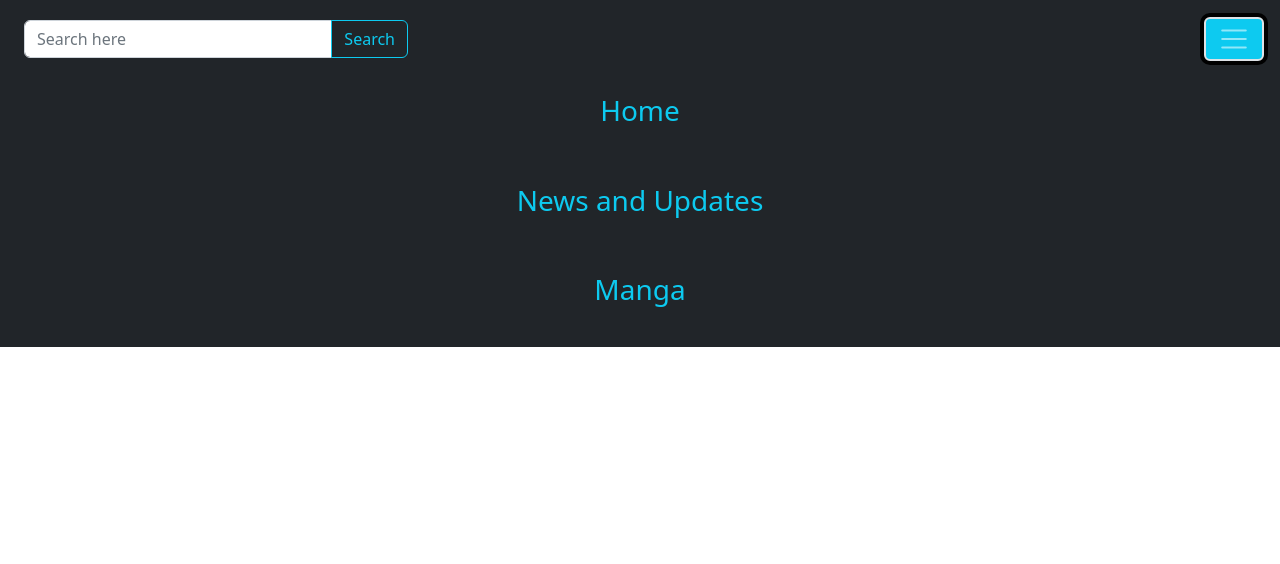
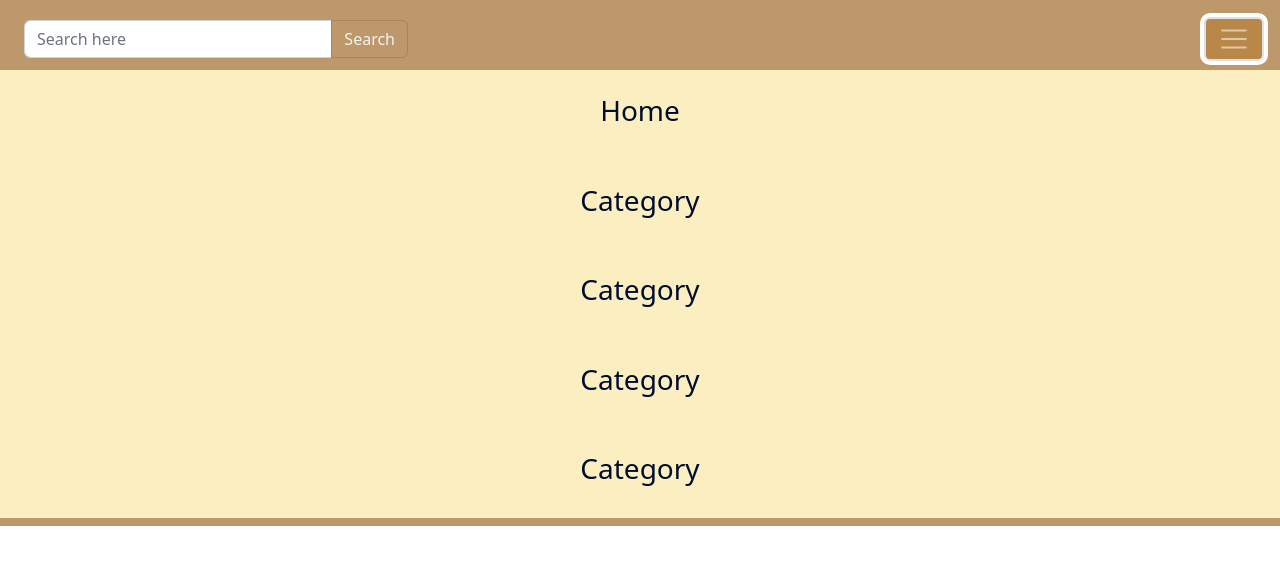
Before and after one commit to denisedee-sudo/Team-4-Wag-N-Tail, a plain HTML site: page index.html in a window 1280 px wide. Both pictures are taken after a click on the button 1234 px from the left and 39 px from the top of the page. Drawn offline with Linux system fonts and the light colour scheme.

Commit message:
added custom colors to main bootstrap css and applied to navbar

```diff
--- a/index.html
+++ b/index.html
@@ -14,24 +14,30 @@
         <script src="js/bootstrap.bundle.js"></script>
         <!-- Javascript end -->
         <!-- start of navbar -->
-        <nav class="navbar navbar-dark bg-dark fixed-top">
+        <nav class="navbar navbar-dark bg-earth fixed-top">
             <form class="input-group p-2 m-1 ms-3 invisible-xs" style="max-width:400px;" action="">
                 <input class="form-control" type="text" placeholder="Search here">
-                <button class="btn btn-dark btn-outline-info"><i class="fa-solid fa-magnifying-glass "></i> Search</button>
+                <button class="btn btn-earth btn-outline-light"><i class="fa-solid fa-magnifying-glass "></i> Search</button>
             </form>
-            <button class="navbar-toggler border border-2 btn btn-outline-info m-1 me-3" data-bs-toggle="collapse" data-bs-target="#myNavbar">
+            <button class="navbar-toggler border border-2 btn btn-earth m-1 me-3" data-bs-toggle="collapse" data-bs-target="#myNavbar">
                 <span class="navbar-toggler-icon text-white p-3"></span>
             </button>
             <div class="collapse navbar-collapse" id="myNavbar">
-                <ul class="navbar-nav bg-dark text-center">
+                <ul class="navbar-nav bg-beige text-center">
                     <li class="nav-item">
-                        <a class="nav-link p-4 active text-info" href="WD11_EXERCISE11_DE_JESUS.html"> <h3>Home</h3> </a>
+                        <a class="nav-link p-4 active text-petblue" href="#"> <h3>Home</h3> </a>
                     </li>
                     <li class="nav-item ">
-                        <a class="nav-link p-4 text-info" href="WD11_EXERCISE11_DE_JESUS.html#News"><h3>News and Updates</h3></a>
+                        <a class="nav-link p-4 text-petblue" href="#"><h3>Category</h3></a>
                     </li>
                     <li class="nav-item">
-                        <a class="nav-link p-4 active text-info" href="WD11_EXERCISE11A_DE_JESUS.html"><h3>Manga</h3></a>
+                        <a class="nav-link p-4 active text-petblue" href="#"><h3>Category</h3></a>
+                    </li>
+                    <li class="nav-item">
+                        <a class="nav-link p-4 active text-petblue" href="#"><h3>Category</h3></a>
+                    </li>
+                    <li class="nav-item">
+                        <a class="nav-link p-4 active text-petblue" href="#"><h3>Category</h3></a>
                     </li>
                     <li class="nav-item mx-auto d-block d-sm-none">
                         <!-- Search bar -->
```
Also changed, not shown: css/bootstrap.css.
